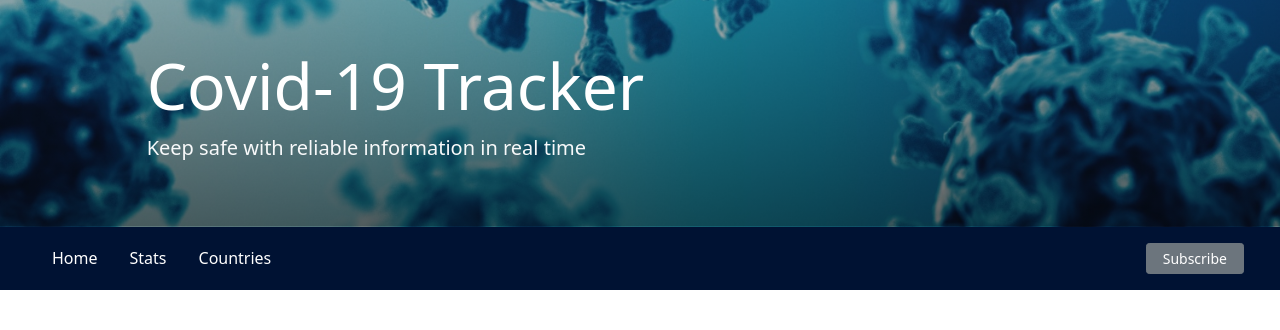
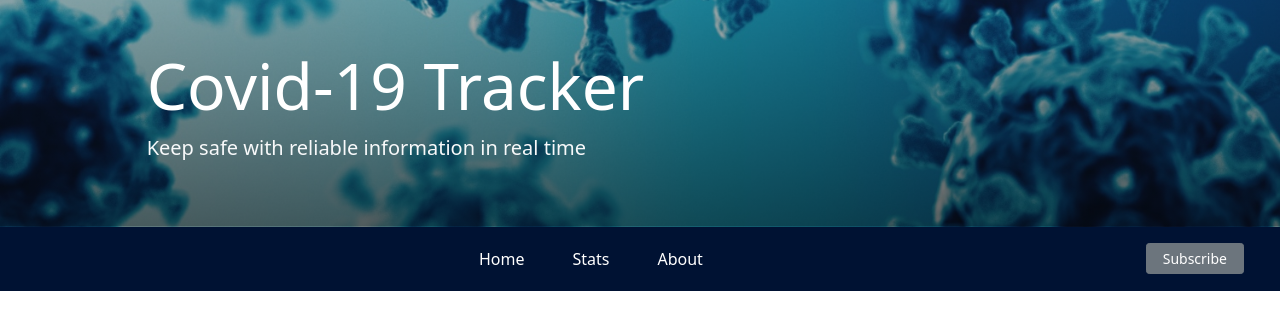
Before and after one commit to ZaidaMM/covid19-tracker-react-v2, a React (Create React App) app: page / in a window 1280 px wide. Shown: the top 330 px of the page. Built offline with nearby package versions, Linux system fonts and the light colour scheme.

Commit message:
Navbar toggler

```diff
--- a/src/App.css
+++ b/src/App.css
@@ -1,6 +1,6 @@
 body {
   font-family: 'Roboto', sans-serif;
-  background-color: #e9ecef;
+  background-color: red;
 }
 .main-color {
   background-color: #001233;
@@ -11,6 +11,7 @@ body {
 .selected-color {
   color: #007bff;
 }
+
 .btn-purple {
   background-color: #007bff;
   transition: all 0.2s ease-in;
--- a/src/components/MainNavbar.js
+++ b/src/components/MainNavbar.js
@@ -1,4 +1,4 @@
-import React from 'react';
+import React, { useState } from 'react';
 import {
   Navbar,
   NavbarToggler,
@@ -11,34 +11,50 @@ import {
 } from 'reactstrap';
 
 function MainNavbar() {
+  const [isOpen, setIsOpen] = useState(false);
+
+  const toggle = () => setIsOpen(!isOpen);
+
   return (
-    <Navbar className='main-color text-white px-4' expand='md' dark>
-      <NavbarToggler light />
-      <Collapse navbar>
-        <Nav className='ml-auto ' navbar>
+    <div>
+      <Navbar
+        className='main-color text-white px-4 justify-content-center'
+        expand='md'
+        dark
+      >
+        <NavbarToggler full self-align-right onClick={toggle} />
+        <Collapse
+          navbar
+          isOpen={isOpen}
+          className='justify-content-center my-1'
+        >
+          <Nav className='mx-auto ' navbar>
             <NavItem>
-            <NavLink href='/' className='text-white selected-color mx-2'>
+              <NavLink href='/' className='text-white selected-color mx-3'>
                 Home
               </NavLink>
             </NavItem>
             <NavItem>
-            <NavLink href='/' className='text-white mx-2'>
+              <NavLink href='/' className='text-white mx-3'>
                 Stats
               </NavLink>
             </NavItem>
             <NavItem>
-            <NavLink href='/' className='text-white mx-2'>
-              Countries
+              <NavLink href='/' className='text-white mx-3'>
+                About
               </NavLink>
             </NavItem>
           </Nav>
-      </Collapse>
-      <NavbarText>
-        <Button type='button' className='btn btn-sm btn-purple px-3'>
+          <div>
+            <NavbarText className='ml-3 '>
+              <Button type='button' className='btn btn-sm btn-purple px-3 '>
                 Subscribe
               </Button>
             </NavbarText>
+          </div>
+        </Collapse>
       </Navbar>
+    </div>
   );
 }
 export default MainNavbar;
```
Lines whose indentation alone changed are shown as unchanged.
